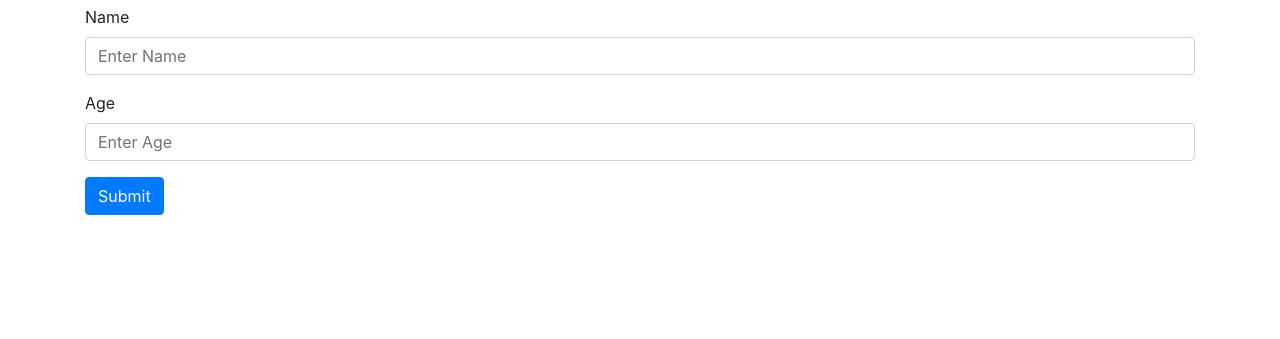
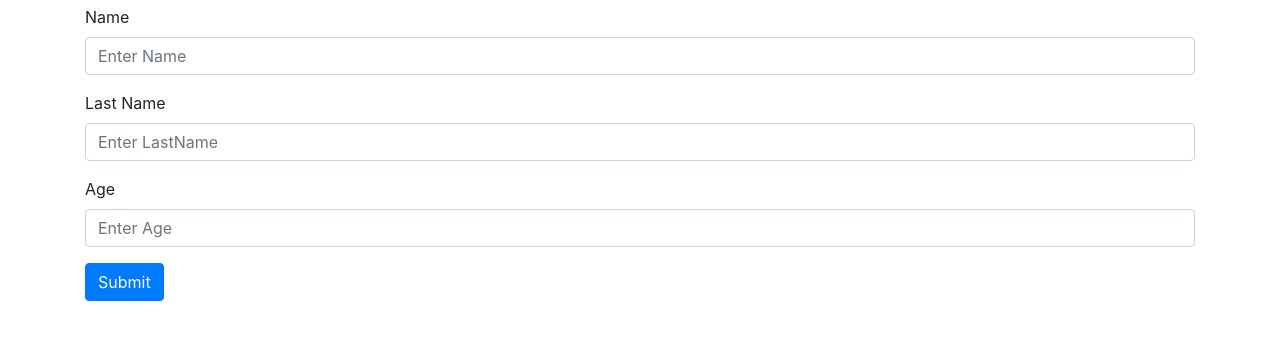
Before and after one commit to lilkitty25/web-prueba, a plain HTML site: page index.html in a window 1280 px wide. Shown: the part 51-390 px from the top of the page. Drawn offline with nearby package versions, Linux system fonts and the light colour scheme.

Commit message:
Añadido apellidos

```diff
--- a/index.html
+++ b/index.html
@@ -22,12 +22,18 @@
                           <input type="text" class="form-control" id="exampleInputName" aria-describedby="NameHelp" placeholder="Enter Name">
                         </div>
                         <div class="form-group">
+                          <label for="exampleInputLastName">Last Name</label>
+                          <input type="text" class="form-control" id="exampleInputAge" placeholder="Enter LastName">
+                        </div>
+                        <div class="form-group">
                           <label for="exampleInputAge">Age</label>
                           <input type="text" class="form-control" id="exampleInputAge" placeholder="Enter Age">
                         </div>
                         <button type="submit" class="btn btn-primary">Submit</button>
                       </form>
         </div>
+        <!-- campo de formulario que sea para apellido -->
+
 </body>
 </html>
 <!-- importante dejar el script al final porque primero tiene que ir la informacion y ya despues lo que ocurre -->
```
